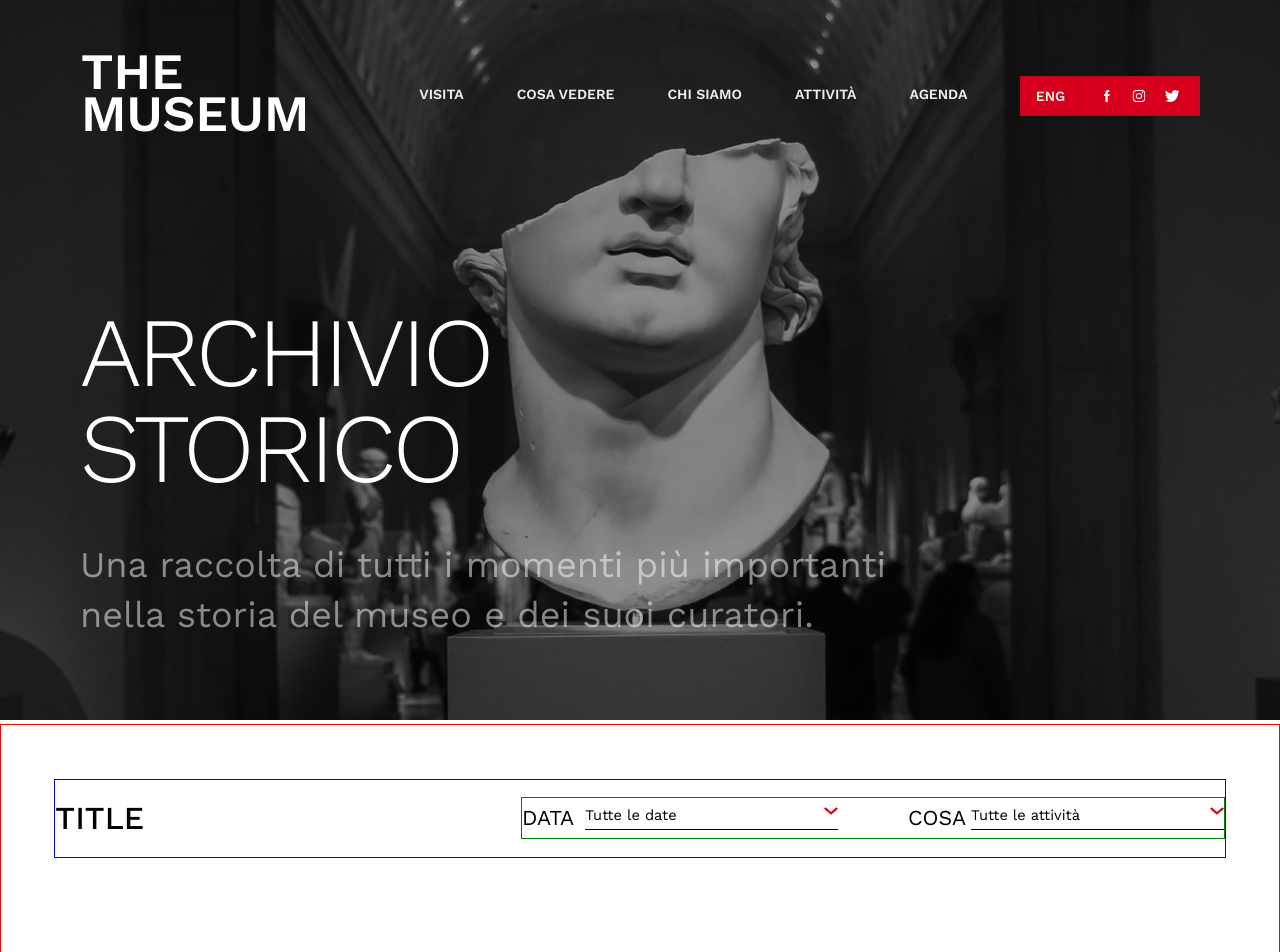
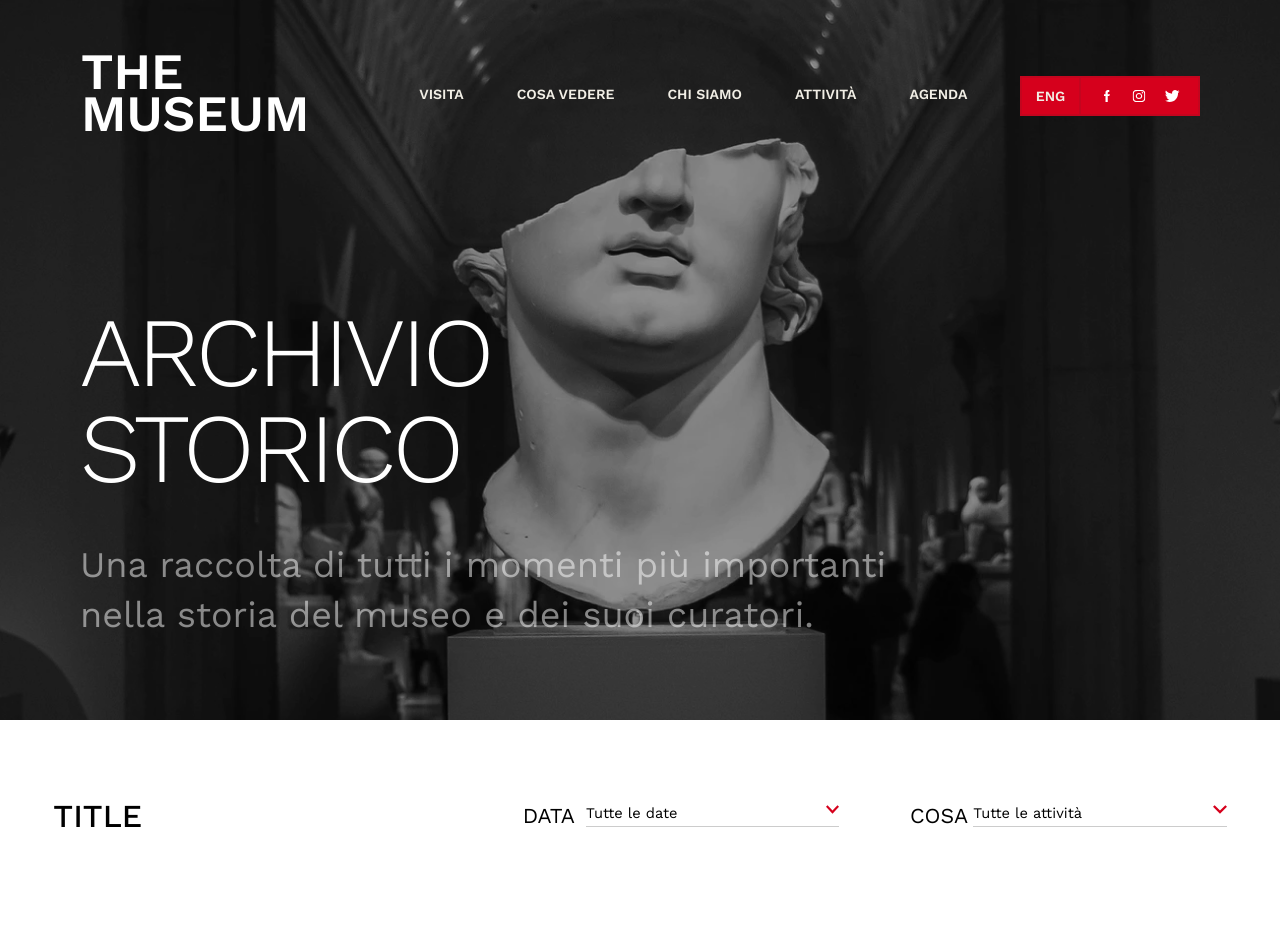
Before and after one commit to MCivas81/TheMuseum-challenge, a React (Create React App) app: page / in a window 1280 px wide. Shown: the top 952 px of the page. Built offline with nearby package versions, Linux system fonts and the light colour scheme.

Commit message:
minor fix: fixed gallery searchbar

```diff
--- a/src/components/Gallery.css
+++ b/src/components/Gallery.css
@@ -1,12 +1,10 @@
 .gallery_wrapper {
   height: 100vh;
-  border: 1px solid red;
   padding: 4.167vw;
 }
 
 .gallery_navbar {
   height: 6vw;
-  border: 1px solid blue;
   display: flex;
   align-items: center;
   justify-content: space-between;
@@ -24,7 +22,6 @@
   display: flex;
   align-items: center;
   justify-content: space-between;
-  border: 1px solid green;
 }
 
 .gallery_date {
@@ -32,7 +29,7 @@
   align-items: center;
   justify-content: space-between;
   width: 45%;
-  height: 1.719vw;
+  height: 1.62vw;
 }
 
 .gallery_date > span {
@@ -45,7 +42,7 @@
   display: flex;
   align-items: flex-start;
   justify-content: space-between;
-  border-bottom: 1px solid #000000;
+  border-bottom: 1px solid rgb(0, 0, 0, 0.2);
 }
 
 .date_selection span {
@@ -61,7 +58,7 @@
   align-items: center;
   justify-content: space-between;
   width: 45%;
-  height: 1.719vw;
+  height: 1.62vw;
 }
 
 .gallery_activities > span {
@@ -74,7 +71,7 @@
   display: flex;
   align-items: flex-start;
   justify-content: space-between;
-  border-bottom: 1px solid #000000;
+  border-bottom: 1px solid rgb(0, 0, 0, 0.2);
 }
 
 .activities_selection span {
```
